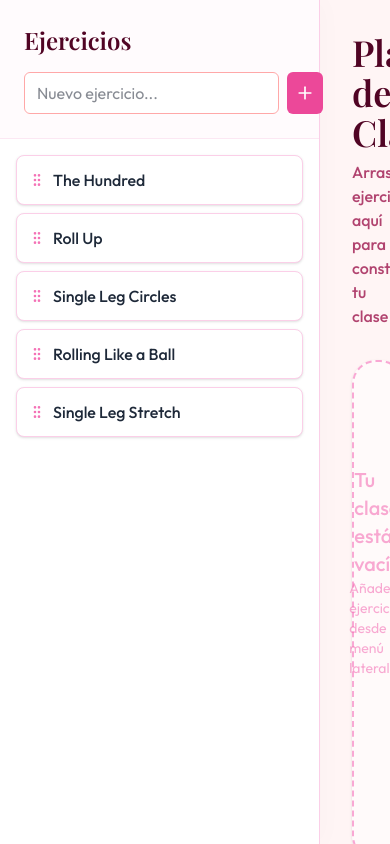
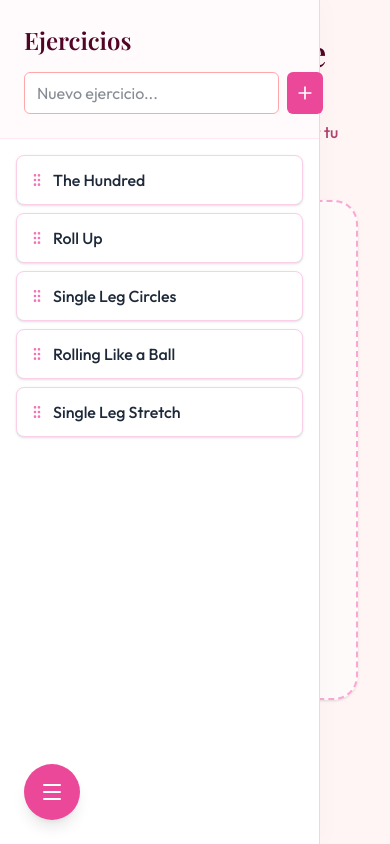
Before and after one commit to dariomnz/webPlanner, a React (Vite) app: page / in a window 390 px wide. Built offline with nearby package versions, Linux system fonts and the light colour scheme; a web font is replaced by a local one.

Commit message:
Implement toggle execises menu for movile

```diff
--- a/src/App.tsx
+++ b/src/App.tsx
@@ -20,6 +20,7 @@ import {
 import ExerciseMenu from './components/ExerciseMenu.tsx';
 import ClassPlanner from './components/ClassPlanner.tsx';
 import { Exercise, PlannedExercise, DragData } from './types';
+import { X, Menu } from 'lucide-react';
 
 interface ActiveItem extends PlannedExercise {
     source?: 'menu' | 'planner';
@@ -37,6 +38,7 @@ function App() {
     const [plannedExercises, setPlannedExercises] = useState<PlannedExercise[]>([]);
     const [activeId, setActiveId] = useState<string | null>(null);
     const [activeItem, setActiveItem] = useState<ActiveItem | null>(null);
+    const [isMenuVisible, setIsMenuVisible] = useState<boolean>(true);
 
     const sensors = useSensors(
         useSensor(MouseSensor, {
@@ -69,9 +71,18 @@ function App() {
         setPlannedExercises(plannedExercises.filter((ex) => ex.id !== id));
     };
 
+    const toggleMenu = () => {
+        setIsMenuVisible(!isMenuVisible);
+    };
+
     const handleDragStart = (event: DragStartEvent) => {
         const { active } = event;
         setActiveId(active.id as string);
+
+        // Hide menu on mobile when dragging starts
+        if (window.innerWidth < 768) {
+            setIsMenuVisible(false);
+        }
 
         // Determine if we are dragging from menu or planner
         const data = active.data.current as DragData | undefined;
@@ -168,6 +179,11 @@ function App() {
         setActiveId(null);
         setActiveItem(null);
 
+        // Show menu again on mobile when dragging ends
+        if (window.innerWidth < 768 && active.data.current?.type === 'menu-item') {
+            setIsMenuVisible(true);
+        }
+
         const data = active.data.current as DragData | undefined;
         if (data?.type === 'menu-item') {
             const previewId = `${active.id}-preview`;
@@ -189,9 +205,15 @@ function App() {
     };
 
     const handleDragCancel = (event: DragCancelEvent) => {
+        const { active } = event;
         setActiveId(null);
         setActiveItem(null);
-        const { active } = event;
+
+        // Show menu again on mobile when dragging is cancelled
+        if (window.innerWidth < 768 && active.data.current?.type === 'menu-item') {
+            setIsMenuVisible(true);
+        }
+
         const data = active.data.current as DragData | undefined;
         if (data?.type === 'menu-item') {
             const previewId = `${active.id}-preview`;
@@ -213,11 +235,25 @@ function App() {
                     exercises={exercises}
                     onAddExercise={handleAddExercise}
                     onAddToPlan={handleAddToPlan}
+                    isVisible={isMenuVisible}
                 />
                 <ClassPlanner
                     plannedExercises={plannedExercises}
                     onRemoveExercise={handleRemoveExercise}
                 />
+
+                {/* Mobile menu toggle button */}
+                <button
+                    onClick={toggleMenu}
+                    className="md:hidden fixed bottom-6 left-6 z-50 p-4 bg-pink-500 text-white rounded-full shadow-lg hover:bg-pink-600 transition-all active:scale-95"
+                    aria-label={isMenuVisible ? "Ocultar menú" : "Mostrar menú"}
+                >
+                    {isMenuVisible ? (
+                        <Menu></Menu>
+                    ) : (
+                        <X></X>
+                    )}
+                </button>
 
                 <DragOverlay>
                     {activeId && activeItem ? (
--- a/src/components/ExerciseMenu.tsx
+++ b/src/components/ExerciseMenu.tsx
@@ -33,9 +33,10 @@ interface ExerciseMenuProps {
     exercises: Exercise[];
     onAddExercise: (name: string) => void;
     onAddToPlan: (exercise: Exercise) => void;
+    isVisible: boolean;
 }
 
-export default function ExerciseMenu({ exercises, onAddExercise, onAddToPlan }: ExerciseMenuProps) {
+export default function ExerciseMenu({ exercises, onAddExercise, onAddToPlan, isVisible }: ExerciseMenuProps) {
     const [newExercise, setNewExercise] = useState('');
 
     const handleSubmit = (e: React.FormEvent) => {
@@ -47,7 +48,12 @@ export default function ExerciseMenu({ exercises, onAddExercise, onAddToPlan }:
     };
 
     return (
-        <div className="w-80 bg-white border-r border-pink-200 h-screen flex flex-col shadow-[4px_0_24px_rgba(0,0,0,0.02)] z-10">
+        <div className={`
+            w-80 bg-white border-r border-pink-200 h-screen flex flex-col shadow-[4px_0_24px_rgba(0,0,0,0.02)] z-10
+            md:relative md:translate-x-0
+            fixed transition-transform duration-300 ease-in-out
+            ${isVisible ? 'translate-x-0' : '-translate-x-full'}
+        `}>
             <div className="p-6 border-b border-pink-100 bg-pink-50/30">
                 <h2 className="text-2xl font-serif text-pink-950 mb-4 font-semibold">Ejercicios</h2>
                 <form onSubmit={handleSubmit} className="flex gap-2">
```
